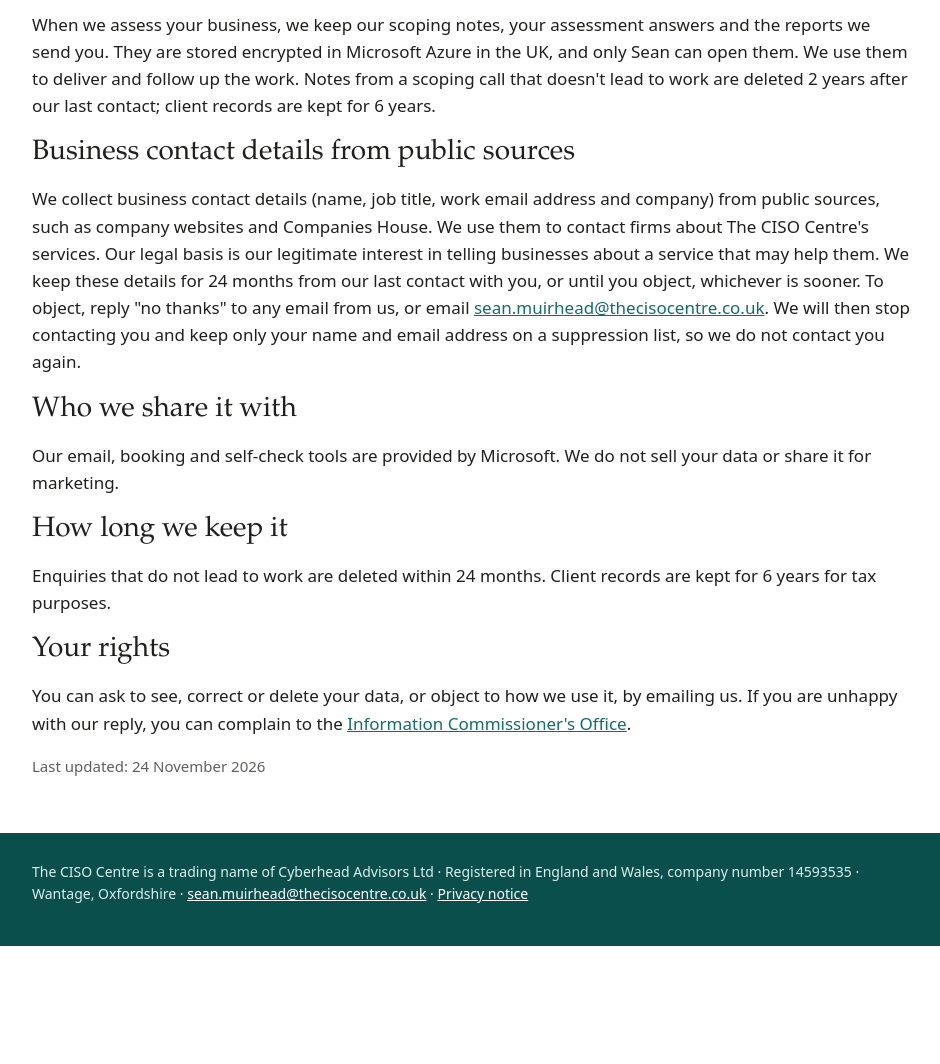
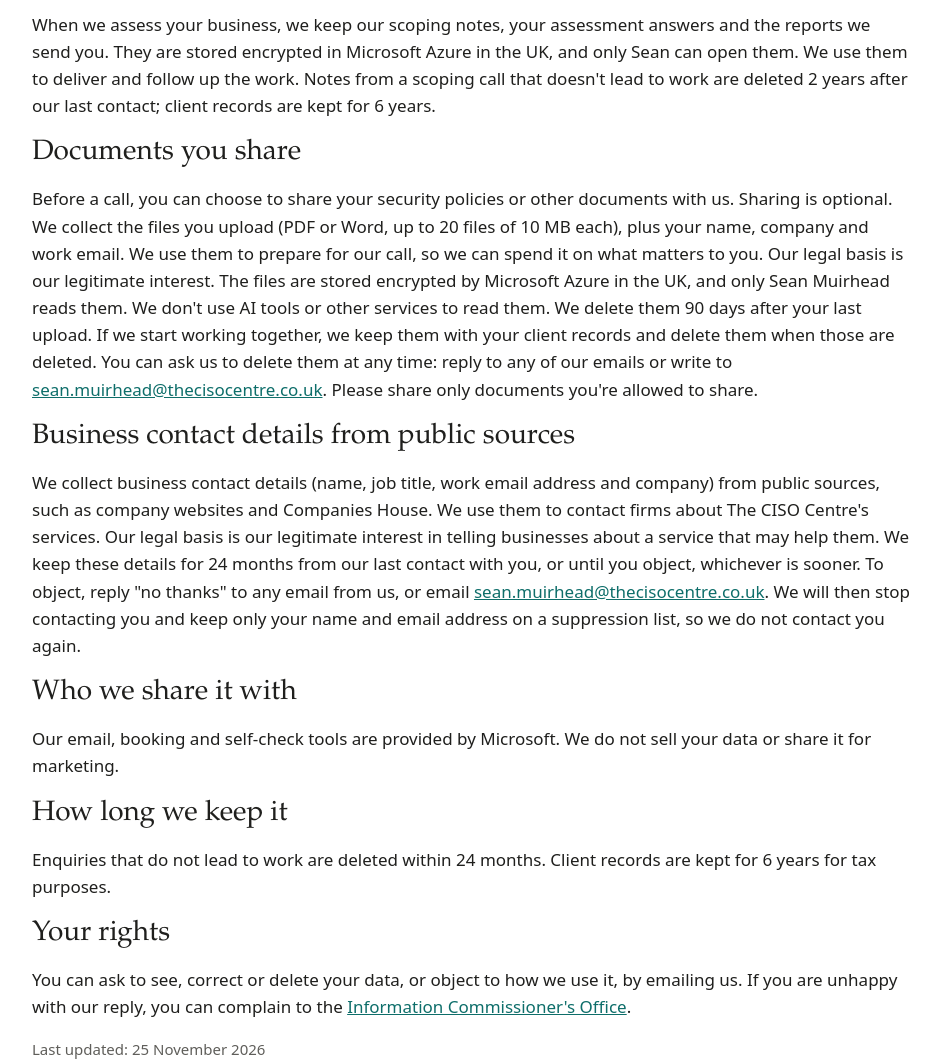
Before and after one commit to CyberheadAdvisors/thecisocentre_redirect, a plain HTML site: page privacy/index.html in a window 1280 px wide. Shown: the part 1062-2126 px from the top of the page, without its empty margins (168-1108 px from the left). Before the commit the page ends 2008 px from the top, so only its background shows below. Drawn offline with Linux system fonts and the light colour scheme.

Commit message:
Upload files

```diff
--- a/privacy/index.html
+++ b/privacy/index.html
@@ -44,6 +44,9 @@
     <h2>Assessments for clients</h2>
     <p>When we assess your business, we keep our scoping notes, your assessment answers and the reports we send you. They are stored encrypted in Microsoft Azure in the UK, and only Sean can open them. We use them to deliver and follow up the work. Notes from a scoping call that doesn't lead to work are deleted 2 years after our last contact; client records are kept for 6 years.</p>
 
+    <h2>Documents you share</h2>
+    <p>Before a call, you can choose to share your security policies or other documents with us. Sharing is optional. We collect the files you upload (PDF or Word, up to 20 files of 10 MB each), plus your name, company and work email. We use them to prepare for our call, so we can spend it on what matters to you. Our legal basis is our legitimate interest. The files are stored encrypted by Microsoft Azure in the UK, and only Sean Muirhead reads them. We don't use AI tools or other services to read them. We delete them 90 days after your last upload. If we start working together, we keep them with your client records and delete them when those are deleted. You can ask us to delete them at any time: reply to any of our emails or write to <a href="mailto:sean.muirhead@thecisocentre.co.uk">sean.muirhead@thecisocentre.co.uk</a>. Please share only documents you're allowed to share.</p>
+
     <h2>Business contact details from public sources</h2>
     <p>We collect business contact details (name, job title, work email address and company) from public sources, such as company websites and Companies House. We use them to contact firms about The CISO Centre's services. Our legal basis is our legitimate interest in telling businesses about a service that may help them. We keep these details for 24 months from our last contact with you, or until you object, whichever is sooner. To object, reply "no thanks" to any email from us, or email <a href="mailto:sean.muirhead@thecisocentre.co.uk">sean.muirhead@thecisocentre.co.uk</a>. We will then stop contacting you and keep only your name and email address on a suppression list, so we do not contact you again.</p>
 
@@ -55,7 +58,7 @@
 
     <h2>Your rights</h2>
     <p>You can ask to see, correct or delete your data, or object to how we use it, by emailing us. If you are unhappy with our reply, you can complain to the <a href="https://ico.org.uk/make-a-complaint/">Information Commissioner's Office</a>.</p>
-    <p class="note">Last updated: 24 November 2026</p>
+    <p class="note">Last updated: 25 November 2026</p>
   </div></section>
 </main>
 
```
